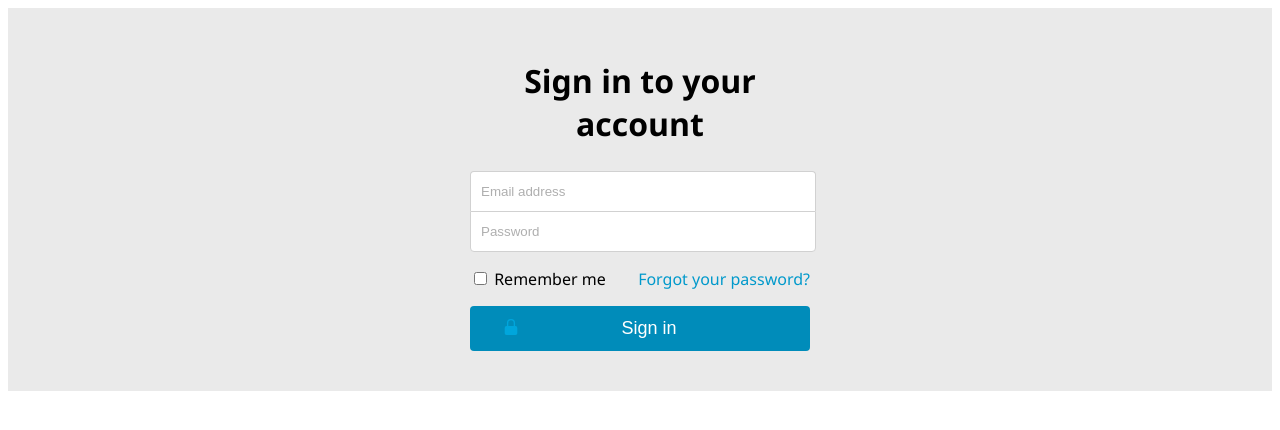
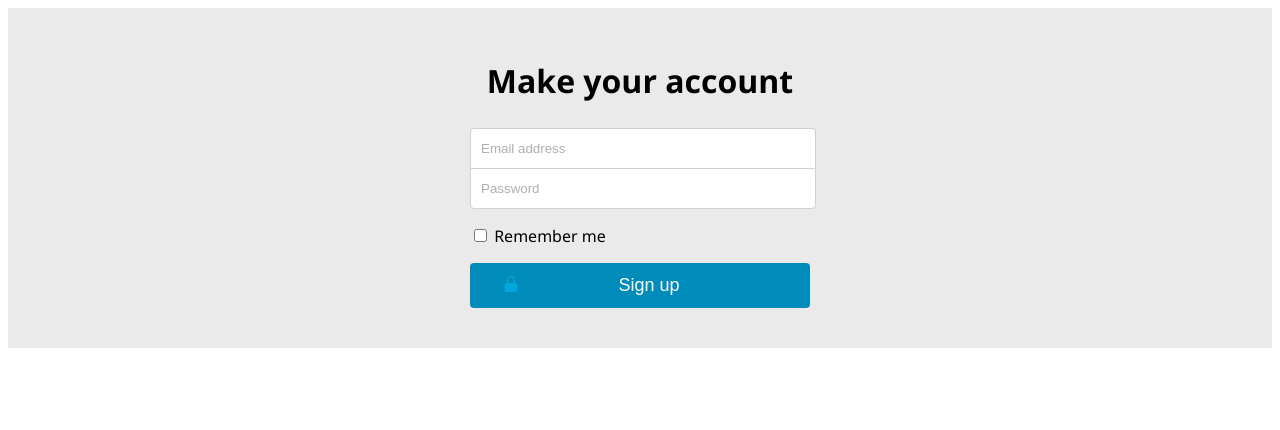
Before and after one commit to EvelienVanophalvens/promptbase, a PHP site: page /signUp.php in a window 1280 px wide. Shown: the top 430 px of the page. Run offline with PHP 8.4, Linux system fonts and the light colour scheme.

Commit message:
fix: titles

```diff
--- a/login.php
+++ b/login.php
@@ -44,7 +44,7 @@ if(!empty($_POST) ){
     <meta charset="UTF-8">
     <meta http-equiv="X-UA-Compatible" content="IE=edge">
     <meta name="viewport" content="width=device-width, initial-scale=1.0">
-    <title>Sign in</title>
+    <title>Log in</title>
     <link rel="stylesheet" type="text/css" href="./css/style.css">
 
     <!--The excisting user wants to log in their account-->
@@ -53,7 +53,7 @@ if(!empty($_POST) ){
 <div class="canvas">
     <div class="box">
         <div class="title">
-        <h2>Sign in to your account</h2>
+        <h2>Log in to your account</h2>
         </div>
         <form class="" action="#" method="POST">
         <input type="hidden" name="remember" value="true">
@@ -92,7 +92,7 @@ if(!empty($_POST) ){
                 <path fill-rule="evenodd" d="M10 1a4.5 4.5 0 00-4.5 4.5V9H5a2 2 0 00-2 2v6a2 2 0 002 2h10a2 2 0 002-2v-6a2 2 0 00-2-2h-.5V5.5A4.5 4.5 0 0010 1zm3 8V5.5a3 3 0 10-6 0V9h6z" clip-rule="evenodd" />
                 </svg>
             </span>
-            Sign in
+            Log in
             </button>
         </div>
         </form>
--- a/signUp.php
+++ b/signUp.php
@@ -45,7 +45,7 @@
     <meta charset="UTF-8">
     <meta http-equiv="X-UA-Compatible" content="IE=edge">
     <meta name="viewport" content="width=device-width, initial-scale=1.0">
-    <title>log in</title>
+    <title>Sign up</title>
     <link rel="stylesheet" type="text/css" href="./css/style.css">
     <!--A new user wants to make a account before they can login-->
 </head>
@@ -53,7 +53,7 @@
   <div class="canvas">
     <div class="box">
         <div class="title">
-        <h2>Sign in to your account</h2>
+        <h2>Make your account</h2>
         </div>
         <form class="" action="#" method="POST">
         <input type="hidden" name="remember" value="true">
@@ -79,7 +79,7 @@
             <label for="remember-me" class="checkmark">Remember me</label>
             </div>
             <div class="items-center">
-            <a href="#" class="forgot">Forgot your password?</a>
+            <a href="#" class="forgot hidden">Forgot your password?</a>
             </div>
         </div>
         <div class="form-element">
@@ -89,7 +89,7 @@
                 <path fill-rule="evenodd" d="M10 1a4.5 4.5 0 00-4.5 4.5V9H5a2 2 0 00-2 2v6a2 2 0 002 2h10a2 2 0 002-2v-6a2 2 0 00-2-2h-.5V5.5A4.5 4.5 0 0010 1zm3 8V5.5a3 3 0 10-6 0V9h6z" clip-rule="evenodd" />
                 </svg>
             </span>
-            Sign in
+            Sign up
             </button>
         </div>
         </form>
```
